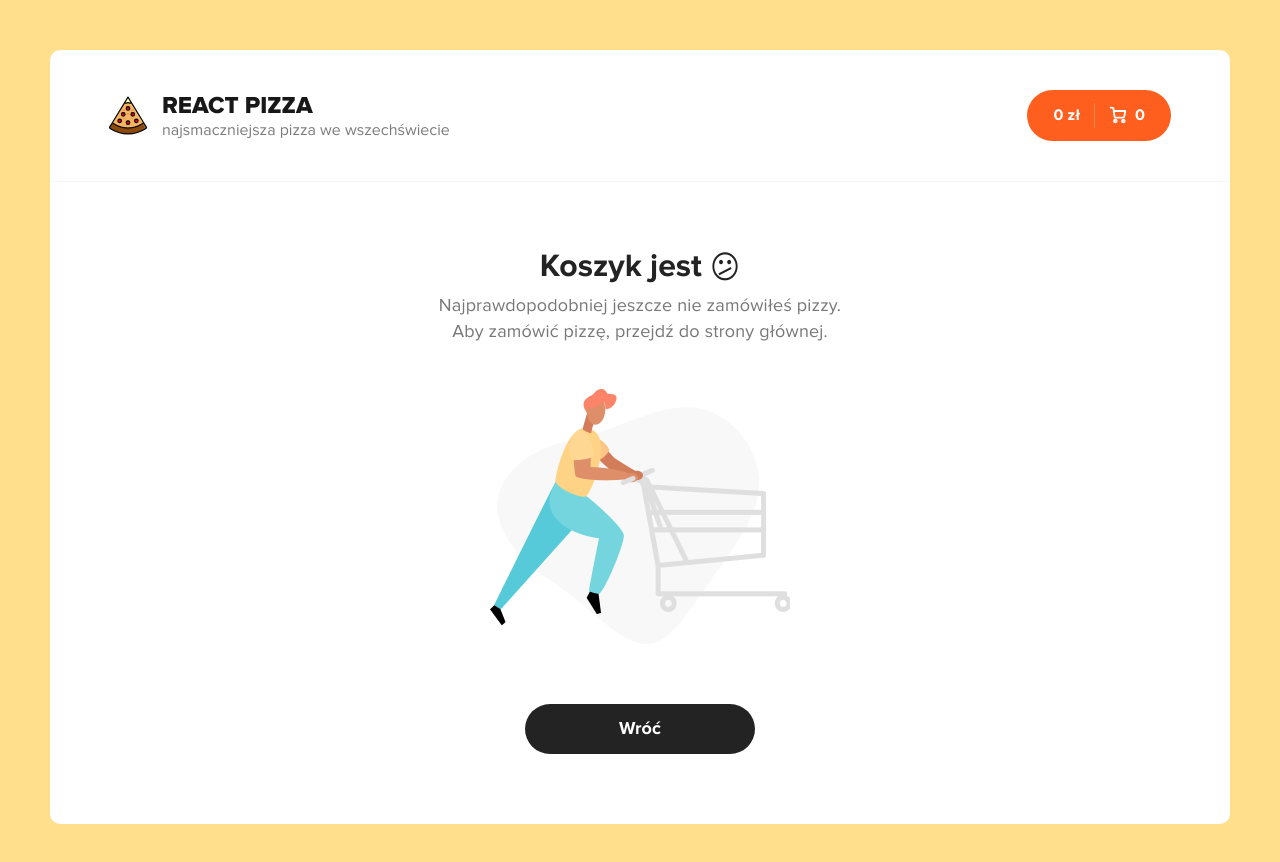
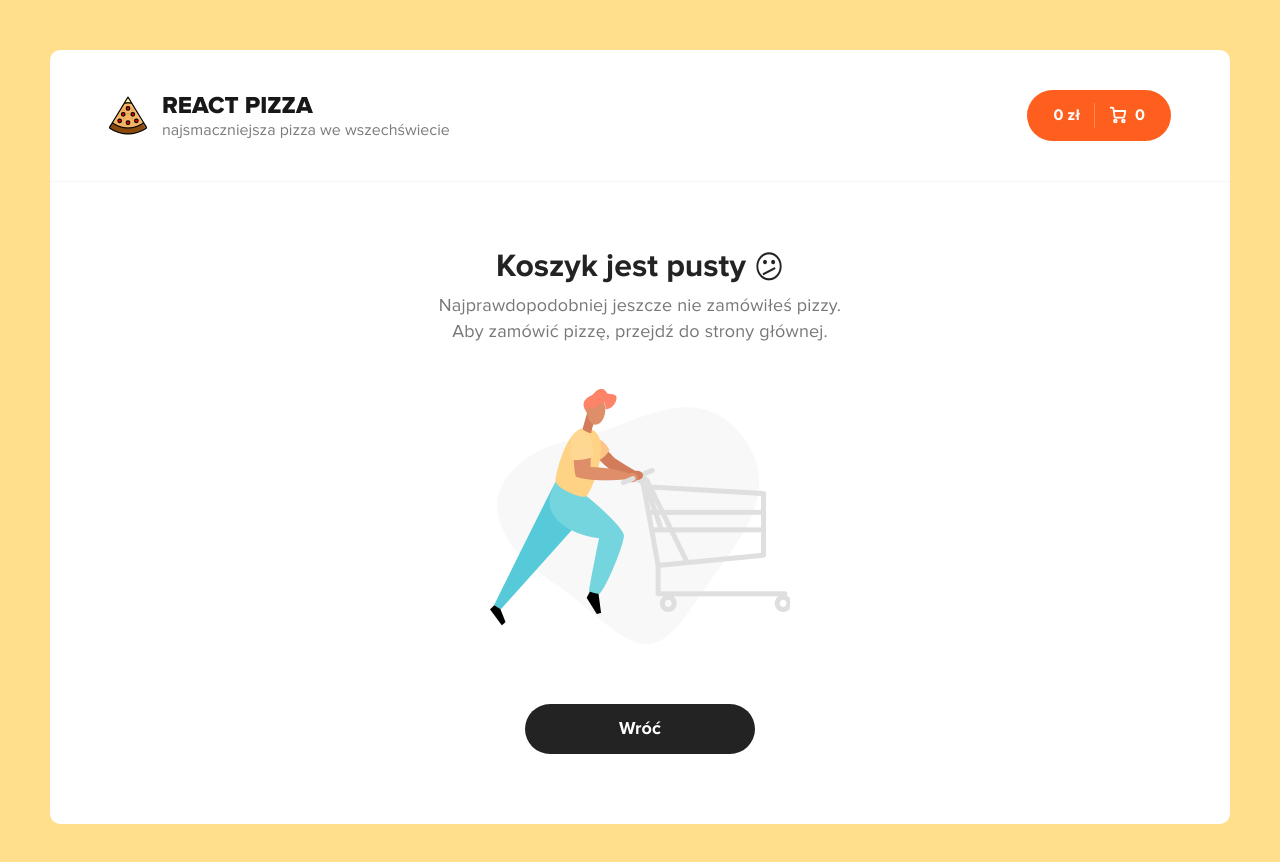
Before and after one commit to VladyslavsSotnikov/react-pizza, a React (Create React App) app: page /card in a window 1280 px wide. Shown: the top 862 px of the page. Built offline with nearby package versions, Linux system fonts and the light colour scheme.

Commit message:
change title in empty cart

```diff
--- a/src/page/Card.jsx
+++ b/src/page/Card.jsx
@@ -27,7 +27,7 @@ function Card() {
             {
                 Object.keys(items).length === 0 ?
                 <div className="cart cart--empty">
-                    <h2>Koszyk jest <i>😕</i></h2>
+                    <h2>Koszyk jest pusty <i>😕</i></h2>
                     <p>
                         Najprawdopodobniej jeszcze nie zamówiłeś pizzy. <br/>
                         Aby zamówić pizzę, przejdź do strony głównej.
```
